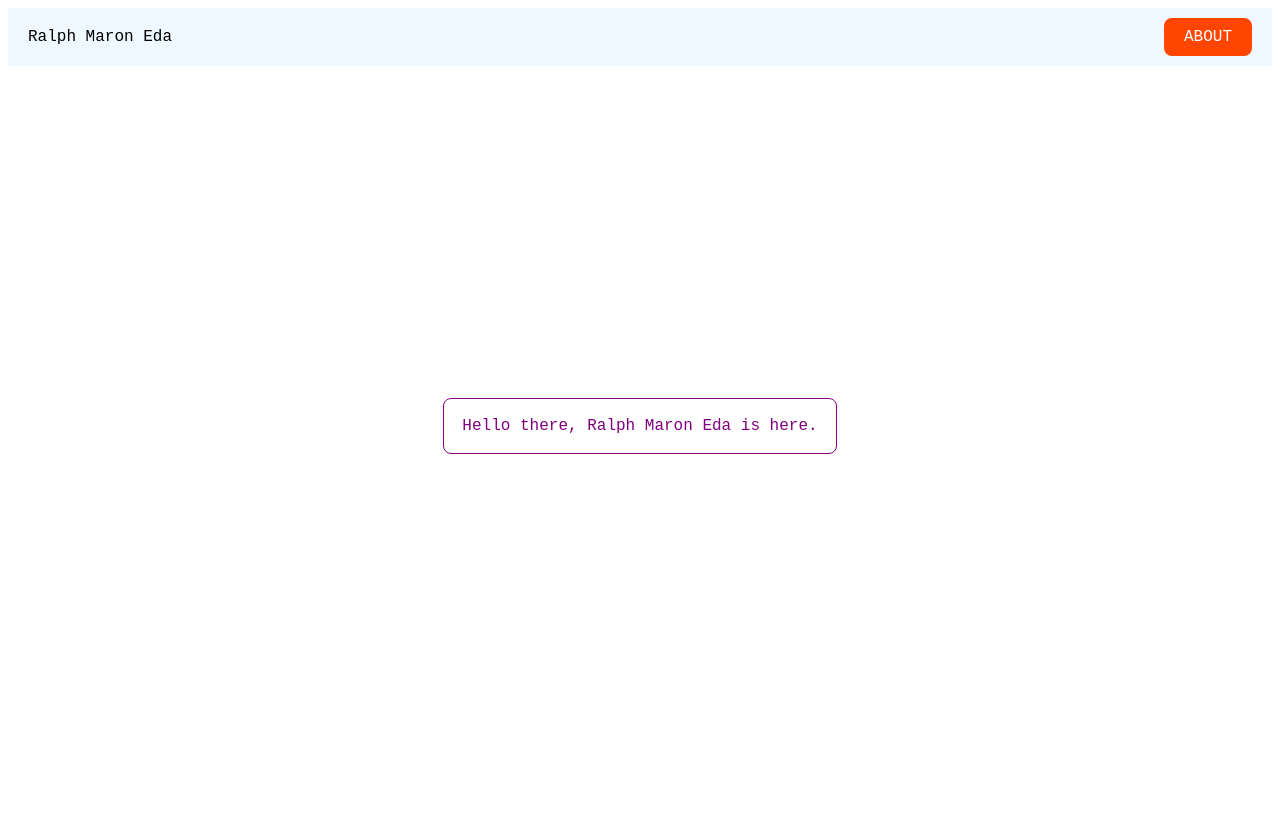
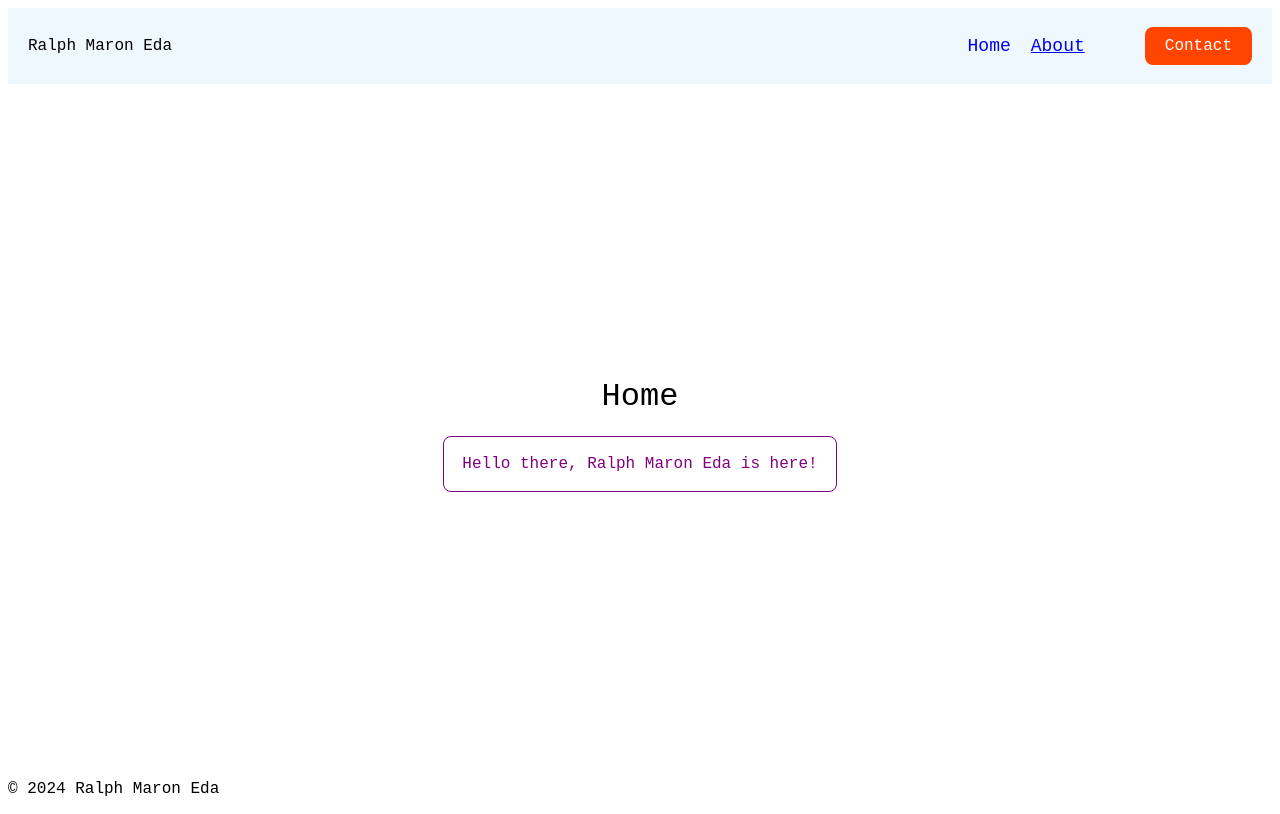
Before and after one commit to ralphmarondev/hello-vue, a Vue app: page / in a window 1280 px wide. Built offline with nearby package versions, Linux system fonts and the light colour scheme.

Commit message:
added about page
- now we have two pages [home, about]
- added [vue-router] dependency
- created route between home and about

```diff
--- a/package.json
+++ b/package.json
@@ -9,7 +9,8 @@
   },
   "dependencies": {
     "core-js": "^3.8.3",
-    "vue": "^3.2.13"
+    "vue": "^3.2.13",
+    "vue-router": "^4.4.0"
   },
   "devDependencies": {
     "@babel/core": "^7.12.16",
--- a/src/App.vue
+++ b/src/App.vue
@@ -8,16 +8,24 @@ export default {
   <div id="#app">
     <header>
       <div class="logo">Ralph Maron Eda</div>
-      <div class="action">ABOUT</div>
+      <nav>
+        <ul>
+          <li><router-link to="/">Home</router-link></li>
+          <li><router-link to="/about">About</router-link></li>
+        </ul>
+      </nav>
+      <div class='action'>Contact</div>
     </header>
     <main>
-      <div class="card">
-        Hello there, Ralph Maron Eda is here.
-      </div>
+      <!-- The router-view will render the matched component based on the route -->
+      <router-view></router-view>
     </main>
+    <footer>
+      <p>© 2024 Ralph Maron Eda</p>
+    </footer>
   </div>
 </template>
-<style scoped>
+<style>
 *{
   font-family: 'Courier New', Courier, monospace;
   font-weight: 500;
@@ -29,6 +37,32 @@ header{
   justify-content: space-between;
   padding: 10px 20px;
   background: aliceblue;
+}
+
+.router-link-active, .router-link-exact-active {
+  text-decoration: none;
+}
+
+nav {
+  margin-left: auto;
+  padding: 0 50px;
+  font-size: 18px;
+  font-weight: 500;
+}
+
+nav ul{
+  display: flex;
+}
+
+nav ul li{
+  text-decoration: none;
+  list-style: none;
+}
+
+li {
+  padding: 0 10px;
+  text-decoration: none;
+
 }
 
 .logo{
@@ -48,11 +82,13 @@ header{
 }
 
 main{
-  height: 90vh;
+  height: 85vh;
   width: auto;
   display: flex;
   align-items: center;
   justify-content: center;
+  display: flex;
+  flex-direction: column;
 }
 
 .card{
--- a/src/main.js
+++ b/src/main.js
@@ -1,4 +1,7 @@
 import { createApp } from 'vue'
 import App from './App.vue'
+import router from './router'
 
-createApp(App).mount('#app')
+createApp(App)
+  .use(router)
+  .mount('#app')
--- /dev/null
+++ b/src/router/index.js
@@ -0,0 +1,19 @@
+import { createRouter, createWebHistory } from 'vue-router';
+import Home from '@/views/home/homeIndex.vue';
+import About from '@/views/about/aboutIndex.vue';
+
+const routes = [
+  {
+    path: '/', component: Home
+  },
+  {
+    path: '/about', component: About
+  }
+]
+
+const router = createRouter({
+  history: createWebHistory(process.env.BASE_URL),
+  routes
+})
+
+export default router;
--- /dev/null
+++ b/src/views/about/aboutIndex.vue
@@ -0,0 +1,5 @@
+<template>
+  <div>
+    <h1>About Index</h1>
+  </div>
+</template>
--- /dev/null
+++ b/src/views/home/homeIndex.vue
@@ -0,0 +1,10 @@
+<template>
+  <div>
+    <main>
+    <h1>Home</h1>
+      <div class='card'>
+        Hello there, Ralph Maron Eda is here!
+      </div>
+    </main>
+  </div>
+</template>
```
Also changed, not shown: 1 other file (tests, documents, lock files or other folders).
